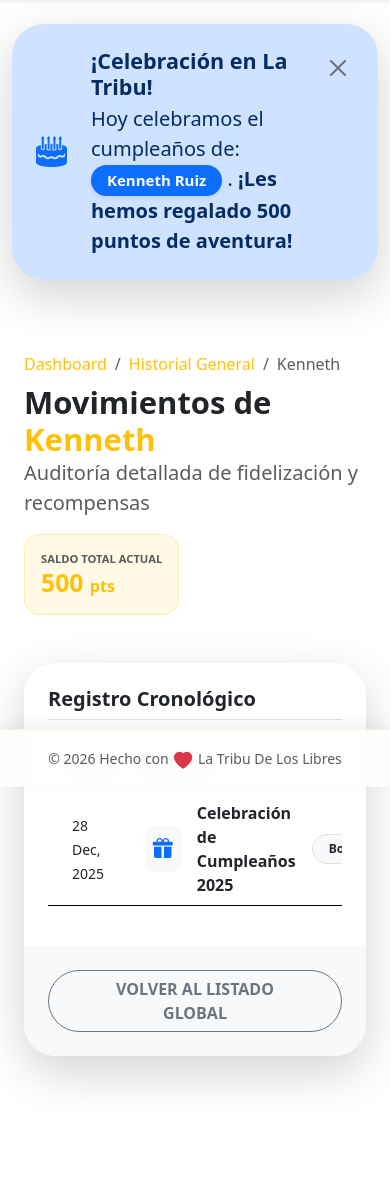
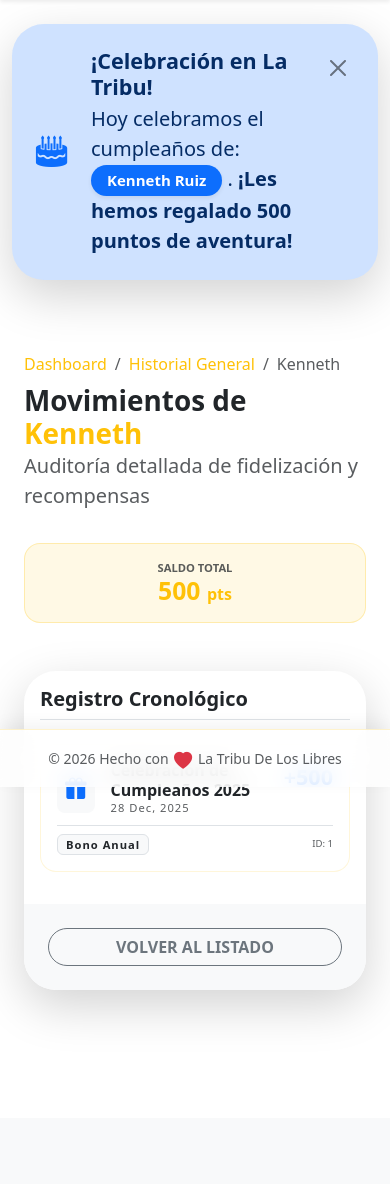
Before and after one commit to kerm1977/calendario, a Flask app: page /admin/puntos/miembro/1 in a window 390 px wide. Shown: the part 57-1241 px from the top of the page. After the commit the page ends 1069 px from the top, so only its background shows below. Run offline with Flask 3, Linux system fonts and the light colour scheme; a user stored in the database is signed in.

Commit message:
Administrador de Puntos responsivo y ya funciona restar puntos si se retira

```diff
--- a/templates/puntos.html
+++ b/templates/puntos.html
@@ -12,25 +12,25 @@
                     <li class="breadcrumb-item"><a href="{{ url_for('main.dashboard') }}" class="text-decoration-none text-warning">Dashboard</a></li>
                     {% if selected_member %}
                         <li class="breadcrumb-item"><a href="{{ url_for('puntos.historial_global') }}" class="text-decoration-none text-warning">Historial General</a></li>
-                        <li class="breadcrumb-item active">{{ selected_member.nombre }}</li>
+                        <li class="breadcrumb-item active text-truncate">{{ selected_member.nombre }}</li>
                     {% else %}
                         <li class="breadcrumb-item active">Historial de Puntos</li>
                     {% endif %}
                 </ol>
             </nav>
-            <h1 class="display-5 fw-bold mb-0">
+            <h1 class="display-6 fw-bold mb-0">
                 {% if selected_member %}
                     Movimientos de <span class="text-warning">{{ selected_member.nombre }}</span>
                 {% else %}
                     Control de Puntos Tribu
                 {% endif %}
             </h1>
-            <p class="lead text-muted">Auditoría detallada de fidelización y recompensas</p>
+            <p class="lead text-muted small">Auditoría detallada de fidelización y recompensas</p>
         </div>
         {% if selected_member %}
-        <div class="col-md-4 text-md-end">
-            <div class="bg-warning bg-opacity-10 p-3 rounded-4 border border-warning border-opacity-25 d-inline-block">
-                <small class="d-block text-uppercase fw-bold text-muted" style="font-size: 0.7rem;">Saldo Total Actual</small>
+        <div class="col-md-4 text-md-end mt-3 mt-md-0">
+            <div class="bg-warning bg-opacity-10 p-3 rounded-4 border border-warning border-opacity-25 d-inline-block w-100 w-md-auto text-center">
+                <small class="d-block text-uppercase fw-bold text-muted" style="font-size: 0.7rem;">Saldo Total</small>
                 <span class="h2 fw-bold text-warning mb-0">{{ selected_member.puntos_totales }} <small class="fs-6">pts</small></span>
             </div>
         </div>
@@ -40,12 +40,12 @@
     {% if selected_member %}
         <!-- VISTA: DETALLE DE UN MIEMBRO -->
         <div class="card border-0 shadow-lg rounded-5 overflow-hidden animate__animated animate__fadeInUp">
-            <div class="card-body p-4 p-md-5">
+            <div class="card-body p-3 p-md-5">
                 <h5 class="fw-bold mb-4 border-bottom pb-2">Registro Cronológico</h5>
 
-                <div class="timeline-wrapper">
                 {% if movimientos %}
-                        <div class="table-responsive">
+                    <!-- TABLA: Visible solo en pantallas medianas y grandes (>= 768px) -->
+                    <div class="table-responsive d-none d-md-block">
                         <table class="table table-hover align-middle border-0">
                             <thead class="bg-body-tertiary">
                                 <tr>
@@ -80,6 +80,32 @@
                             </tbody>
                         </table>
                     </div>
+
+                    <!-- CARDS: Visibles solo en pantallas pequeñas (< 768px) -->
+                    <div class="d-md-none">
+                        {% for m in movimientos %}
+                        <div class="mobile-point-card p-3 rounded-4 border mb-3 animate__animated animate__fadeInLeft" style="animation-delay: {{ loop.index0 * 0.05 }}s">
+                            <div class="d-flex justify-content-between align-items-start mb-2">
+                                <div class="d-flex align-items-center">
+                                    <div class="p-2 rounded-3 bg-light {{ m.color }} me-3">
+                                        <i class="bi {{ m.icono }} fs-4"></i>
+                                    </div>
+                                    <div>
+                                        <div class="fw-bold text-body leading-tight">{{ m.detalle }}</div>
+                                        <div class="x-small text-muted">{{ m.fecha.strftime('%d %b, %Y') if m.fecha else 'N/A' }}</div>
+                                    </div>
+                                </div>
+                                <div class="text-end">
+                                    <span class="fw-bold fs-4 {{ m.color }}">+{{ m.puntos }}</span>
+                                </div>
+                            </div>
+                            <div class="d-flex justify-content-between align-items-center mt-2 pt-2 border-top">
+                                <span class="badge bg-light text-dark border px-2 py-1 x-small">{{ m.tipo }}</span>
+                                <small class="text-muted" style="font-size: 0.6rem;">ID: {{ loop.index }}</small>
+                            </div>
+                        </div>
+                        {% endfor %}
+                    </div>
                 {% else %}
                     <div class="text-center py-5">
                         <i class="bi bi-clock-history text-muted opacity-25 display-1"></i>
@@ -87,9 +113,8 @@
                     </div>
                 {% endif %}
             </div>
-            </div>
             <div class="card-footer bg-light border-0 p-4 text-center">
-                <a href="{{ url_for('puntos.historial_global') }}" class="btn btn-outline-secondary rounded-pill px-5 fw-bold">VOLVER AL LISTADO GLOBAL</a>
+                <a href="{{ url_for('puntos.historial_global') }}" class="btn btn-outline-secondary rounded-pill px-5 fw-bold w-100 w-md-auto">VOLVER AL LISTADO</a>
             </div>
         </div>
 
@@ -97,7 +122,8 @@
         <!-- VISTA: LISTADO GLOBAL DE MIEMBROS -->
         <div class="card border-0 shadow-sm rounded-5 bg-body overflow-hidden animate__animated animate__fadeIn">
             <div class="card-body p-0">
-                <div class="table-responsive">
+                <!-- TABLA GLOBAL: >= 768px -->
+                <div class="table-responsive d-none d-md-block">
                     <table class="table table-hover align-middle mb-0">
                         <thead class="bg-body-tertiary">
                             <tr>
@@ -123,7 +149,7 @@
                                     </div>
                                 </td>
                                 <td class="text-center">
-                                    <span class="badge bg-warning text-dark px-3 py-2 rounded-pill fw-bold" style="letter-spacing: 1px;">{{ member.pin }}</span>
+                                    <span class="badge bg-warning text-dark px-3 py-2 rounded-pill fw-bold">{{ member.pin }}</span>
                                 </td>
                                 <td class="text-center">
                                     <span class="fw-bold text-secondary">{{ member.bookings|length }}</span>
@@ -141,6 +167,32 @@
                         </tbody>
                     </table>
                 </div>
+
+                <!-- CARDS GLOBALES: < 768px -->
+                <div class="d-md-none p-3">
+                    {% for member in members %}
+                    <div class="mobile-member-card p-3 rounded-4 border mb-3 bg-body shadow-sm">
+                        <div class="d-flex align-items-center mb-3">
+                            <div class="avatar-sm me-3 bg-warning bg-opacity-10 text-warning rounded-circle d-flex align-items-center justify-content-center fw-bold" style="width: 50px; height: 50px; min-width: 50px;">
+                                {{ member.nombre[0] }}{{ member.apellido1[0] }}
+                            </div>
+                            <div class="flex-grow-1 overflow-hidden">
+                                <div class="fw-bold text-body text-truncate">{{ member.nombre }} {{ member.apellido1 }}</div>
+                                <div class="x-small text-muted">PIN: <span class="fw-bold text-warning">{{ member.pin }}</span></div>
+                            </div>
+                            <div class="text-end ms-2">
+                                <div class="fw-bold text-success fs-4">{{ member.puntos_totales }}</div>
+                                <div class="x-small text-muted text-uppercase fw-bold" style="font-size: 0.5rem;">Puntos</div>
+                            </div>
+                        </div>
+                        <div class="d-grid">
+                            <a href="{{ url_for('puntos.detalle_miembro', member_id=member.id) }}" class="btn btn-warning btn-sm text-dark fw-bold rounded-pill py-2">
+                                <i class="bi bi-clock-history me-2"></i>VER MOVIMIENTOS
+                            </a>
+                        </div>
+                    </div>
+                    {% endfor %}
+                </div>
             </div>
         </div>
     {% endif %}
@@ -148,8 +200,29 @@
 
 <style>
     .x-small { font-size: 0.7rem; letter-spacing: 1px; }
+
+    /* Estilos para móviles (Desde 250px) */
+    .mobile-point-card, .mobile-member-card {
+        background: var(--bs-body-bg);
+        transition: transform 0.2s;
+        border-color: rgba(255, 193, 7, 0.15) !important;
+    }
+
+    .mobile-point-card:active, .mobile-member-card:active {
+        transform: scale(0.98);
+    }
+
+    .leading-tight { line-height: 1.2; }
+
+    /* Ajuste de avatar en pantallas extremadamente pequeñas */
+    @media (max-width: 350px) {
+        .avatar-sm { display: none !important; }
+        .fs-4 { font-size: 1.1rem !important; }
+        .display-6 { font-size: 1.3rem !important; }
+    }
+
     .table-hover tbody tr:hover { background-color: rgba(255, 193, 7, 0.03); transition: 0.2s; }
     [data-bs-theme="dark"] .bg-body-tertiary { background-color: #1a1a1a !important; }
-    .animate__animated { animation-duration: 0.6s; }
+    .animate__animated { animation-duration: 0.5s; }
 </style>
 {% endblock %}
```
Also changed, not shown: instance/db.db. Lines whose indentation alone changed are shown as unchanged.
